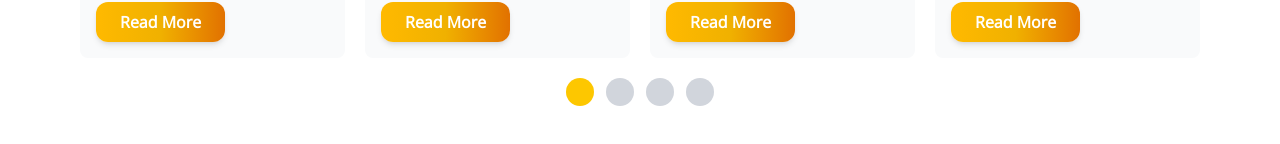
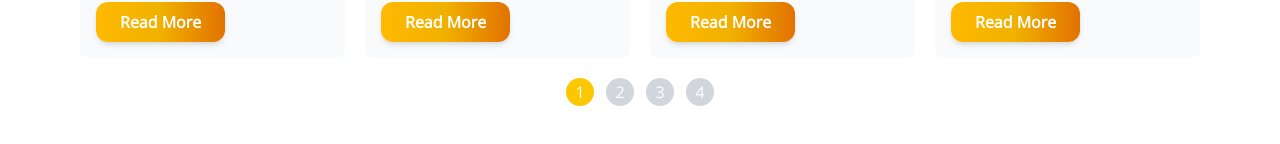
Before and after one commit to dariusjackony/NG0-site, a React (Vite) app: page / in a window 1280 px wide. Shown: the part 2933-3077 px from the top of the page. Built offline with nearby package versions, Linux system fonts and the light colour scheme.

Commit message:
Update..

```diff
--- a/src/components/RelatedPosts.jsx
+++ b/src/components/RelatedPosts.jsx
@@ -4,22 +4,26 @@ import { Button } from "./Button";
 export default function RelatedPosts(){
     const posts = [
         {
+          id: 1,
           image: Children,
           date: "25 April 2025",
           title: "Community Support",
           text: "We empower communities through sustainable programs"
         },
         {
+          id: 2,
           image: Children,
           title: "Community Support",
           text: "We empower communities through sustainable programs"
         },
         {
+          id: 3,
           image: Children,
           title: "Community Support",
           text: "We empower communities through sustainable programs"
         },
         {
+          id: 4,
           image: Children,
           date: "25 April 2025",
           title: "Community Support",
@@ -63,10 +67,11 @@ export default function RelatedPosts(){
               <button
               key={i}
               onClick={ () => setActiveIndex(i)}
-               className={`w-7 h-7 rounded-full cursor-pointer mt-5 ${
+               className={`w-7 h-7 rounded-full cursor-pointer mt-5 text-white ${
                 activeIndex === i ? "bg-yellow-400" : "bg-gray-300"
                }`}
               >
+               {_.id}
               </button>
             ))}
           </div>
--- a/src/pages/HomePage.jsx
+++ b/src/pages/HomePage.jsx
@@ -4,6 +4,7 @@ import Introduction from "../components/Introduction";
 import FocusAreas from "../components/FocusAreas";
 import ImpactInAction from "../components/ImpactInAction";
 import RelatedPosts from "../components/RelatedPosts";
+// import CTA from "../components/CTA";
 export default function HomePage() {
     return(
         <>
@@ -13,6 +14,7 @@ export default function HomePage() {
          <FocusAreas />
          <ImpactInAction />
          <RelatedPosts />
+         {/* <CTA /> */}
         </>
     )
 }
```
Also changed, not shown: src/components/CTA.jsx (added, +17 -0 lines).
